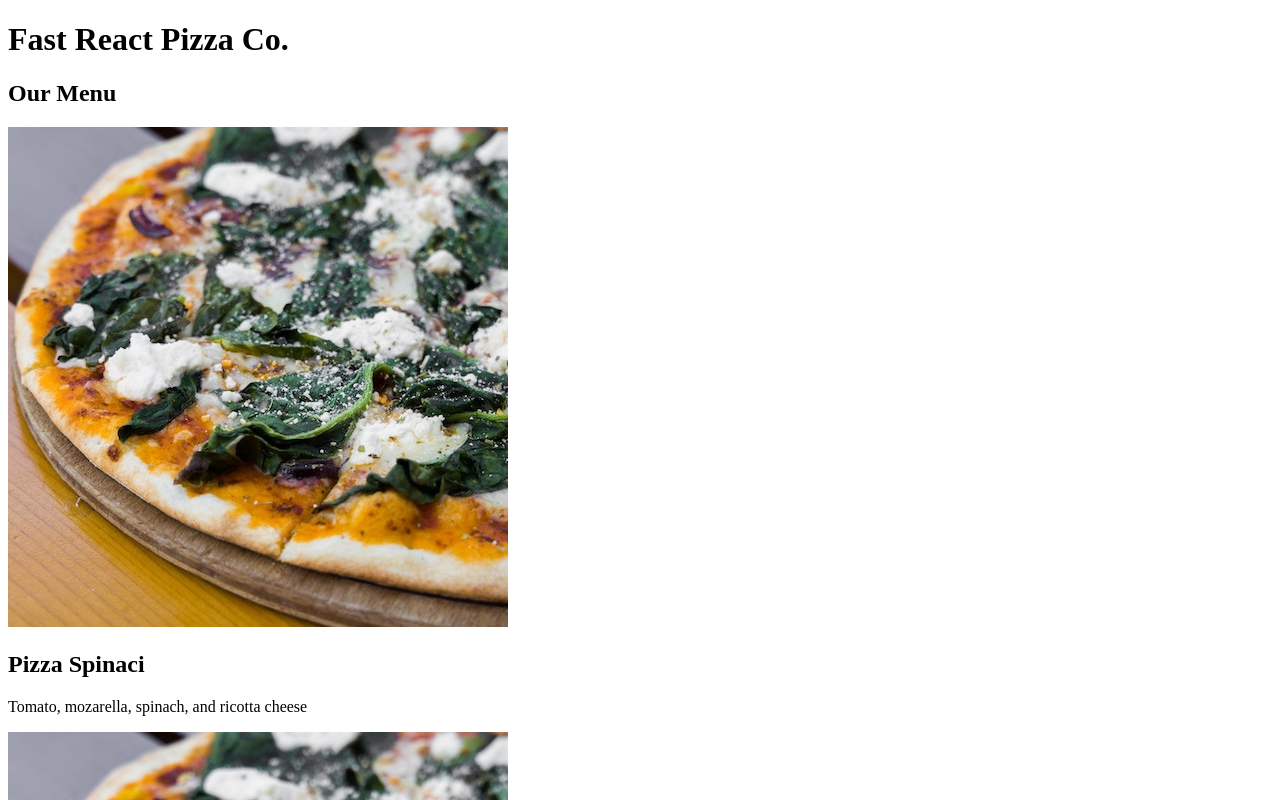
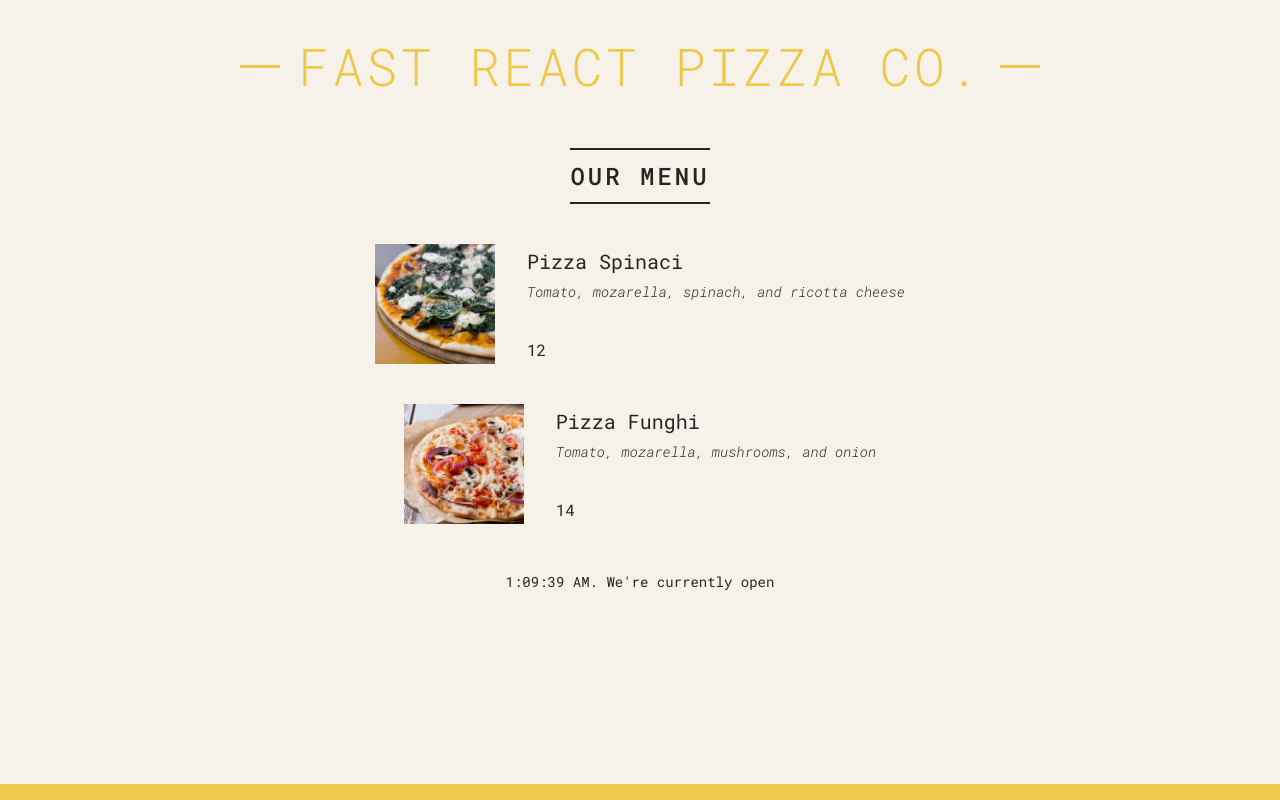
Before and after one commit to P666R/Pizza-Menu-React, a React (Vite) app: page / in a window 1280 px wide. Shown: the top 800 px of the page. Built offline with nearby package versions, Linux system fonts and the light colour scheme.

Commit message:
passing and recieving props

```diff
--- /dev/null
+++ b/src/App.jsx
@@ -0,0 +1,111 @@
+const pizzaData = [
+  {
+    name: 'Focaccia',
+    ingredients: 'Bread with italian olive oil and rosemary',
+    price: 6,
+    photoName: 'pizzas/focaccia.jpg',
+    soldOut: false,
+  },
+  {
+    name: 'Pizza Margherita',
+    ingredients: 'Tomato and mozarella',
+    price: 10,
+    photoName: 'pizzas/margherita.jpg',
+    soldOut: false,
+  },
+  {
+    name: 'Pizza Spinaci',
+    ingredients: 'Tomato, mozarella, spinach, and ricotta cheese',
+    price: 12,
+    photoName: 'pizzas/spinaci.jpg',
+    soldOut: false,
+  },
+  {
+    name: 'Pizza Funghi',
+    ingredients: 'Tomato, mozarella, mushrooms, and onion',
+    price: 12,
+    photoName: 'pizzas/funghi.jpg',
+    soldOut: false,
+  },
+  {
+    name: 'Pizza Salamino',
+    ingredients: 'Tomato, mozarella, and pepperoni',
+    price: 15,
+    photoName: 'pizzas/salamino.jpg',
+    soldOut: true,
+  },
+  {
+    name: 'Pizza Prosciutto',
+    ingredients: 'Tomato, mozarella, ham, aragula, and burrata cheese',
+    price: 18,
+    photoName: 'pizzas/prosciutto.jpg',
+    soldOut: false,
+  },
+];
+
+function Header() {
+  return (
+    <header className="header">
+      <h1>Fast React Pizza Co.</h1>
+    </header>
+  );
+}
+
+function Menu() {
+  return (
+    <main className="menu">
+      <h2>Our Menu</h2>
+      <Pizza
+        name="Pizza Spinaci"
+        ingredients="Tomato, mozarella, spinach, and ricotta cheese"
+        photoName="pizzas/spinaci.jpg"
+        price={10}
+      />
+
+      <Pizza
+        name="Pizza Funghi"
+        ingredients="Tomato, mozarella, mushrooms, and onion"
+        photoName="pizzas/funghi.jpg"
+        price={12}
+      />
+    </main>
+  );
+}
+
+function Pizza(props) {
+  return (
+    <div className="pizza">
+      <img src={props.photoName} alt={props.name} />
+      <div>
+        <h3>{props.name}</h3>
+        <p>{props.ingredients}</p>
+        <span>{props.price + 2}</span>
+      </div>
+    </div>
+  );
+}
+
+function Footer() {
+  const hour = new Date().getHours();
+  const openHour = 12;
+  const closeHour = 22;
+  const isOpen = hour >= openHour && hour <= closeHour;
+  console.log(isOpen);
+  return (
+    <footer className="footer">
+      {new Date().toLocaleTimeString()}. We&apos;re currently open
+    </footer>
+  );
+}
+
+function App() {
+  return (
+    <div className="container">
+      <Header />
+      <Menu />
+      <Footer />
+    </div>
+  );
+}
+
+export default App;
--- a/src/index.css
+++ b/src/index.css
@@ -57,7 +57,7 @@ body {
   display: block;
   content: '';
   height: 3px;
-  width: 12rem;
+  width: 4rem;
   background-color: #edc84b;
   position: absolute;
   top: calc(50% - 1px);
--- a/src/main.jsx
+++ b/src/main.jsx
@@ -1,99 +1,7 @@
 import React from 'react';
 import ReactDOM from 'react-dom/client';
-
-const pizzaData = [
-  {
-    name: 'Focaccia',
-    ingredients: 'Bread with italian olive oil and rosemary',
-    price: 6,
-    photoName: 'pizzas/focaccia.jpg',
-    soldOut: false,
-  },
-  {
-    name: 'Pizza Margherita',
-    ingredients: 'Tomato and mozarella',
-    price: 10,
-    photoName: 'pizzas/margherita.jpg',
-    soldOut: false,
-  },
-  {
-    name: 'Pizza Spinaci',
-    ingredients: 'Tomato, mozarella, spinach, and ricotta cheese',
-    price: 12,
-    photoName: 'pizzas/spinaci.jpg',
-    soldOut: false,
-  },
-  {
-    name: 'Pizza Funghi',
-    ingredients: 'Tomato, mozarella, mushrooms, and onion',
-    price: 12,
-    photoName: 'pizzas/funghi.jpg',
-    soldOut: false,
-  },
-  {
-    name: 'Pizza Salamino',
-    ingredients: 'Tomato, mozarella, and pepperoni',
-    price: 15,
-    photoName: 'pizzas/salamino.jpg',
-    soldOut: true,
-  },
-  {
-    name: 'Pizza Prosciutto',
-    ingredients: 'Tomato, mozarella, ham, aragula, and burrata cheese',
-    price: 18,
-    photoName: 'pizzas/prosciutto.jpg',
-    soldOut: false,
-  },
-];
-
-function App() {
-  return (
-    <>
-      <Header />
-      <Menu />
-      <Footer />
-    </>
-  );
-}
-
-function Header() {
-  return <h1>Fast React Pizza Co.</h1>;
-}
-
-function Menu() {
-  return (
-    <>
-      <h2>Our Menu</h2>
-      <Pizza />
-      <Pizza />
-      <Pizza />
-      <Pizza />
-    </>
-  );
-}
-
-function Footer() {
-  const hour = new Date().getHours();
-  const openHour = 12;
-  const closeHour = 22;
-  const isOpen = hour >= openHour && hour <= closeHour;
-  console.log(isOpen);
-  return (
-    <footer>
-      {new Date().toLocaleTimeString()}. We&apos;re currently open
-    </footer>
-  );
-}
-
-function Pizza() {
-  return (
-    <div>
-      <img src="pizzas/spinaci.jpg" alt="spinaci image" />
-      <h2>Pizza Spinaci</h2>
-      <p>Tomato, mozarella, spinach, and ricotta cheese</p>
-    </div>
-  );
-}
+import './index.css';
+import App from './App';
 
 ReactDOM.createRoot(document.getElementById('root')).render(
   <React.StrictMode>
```
